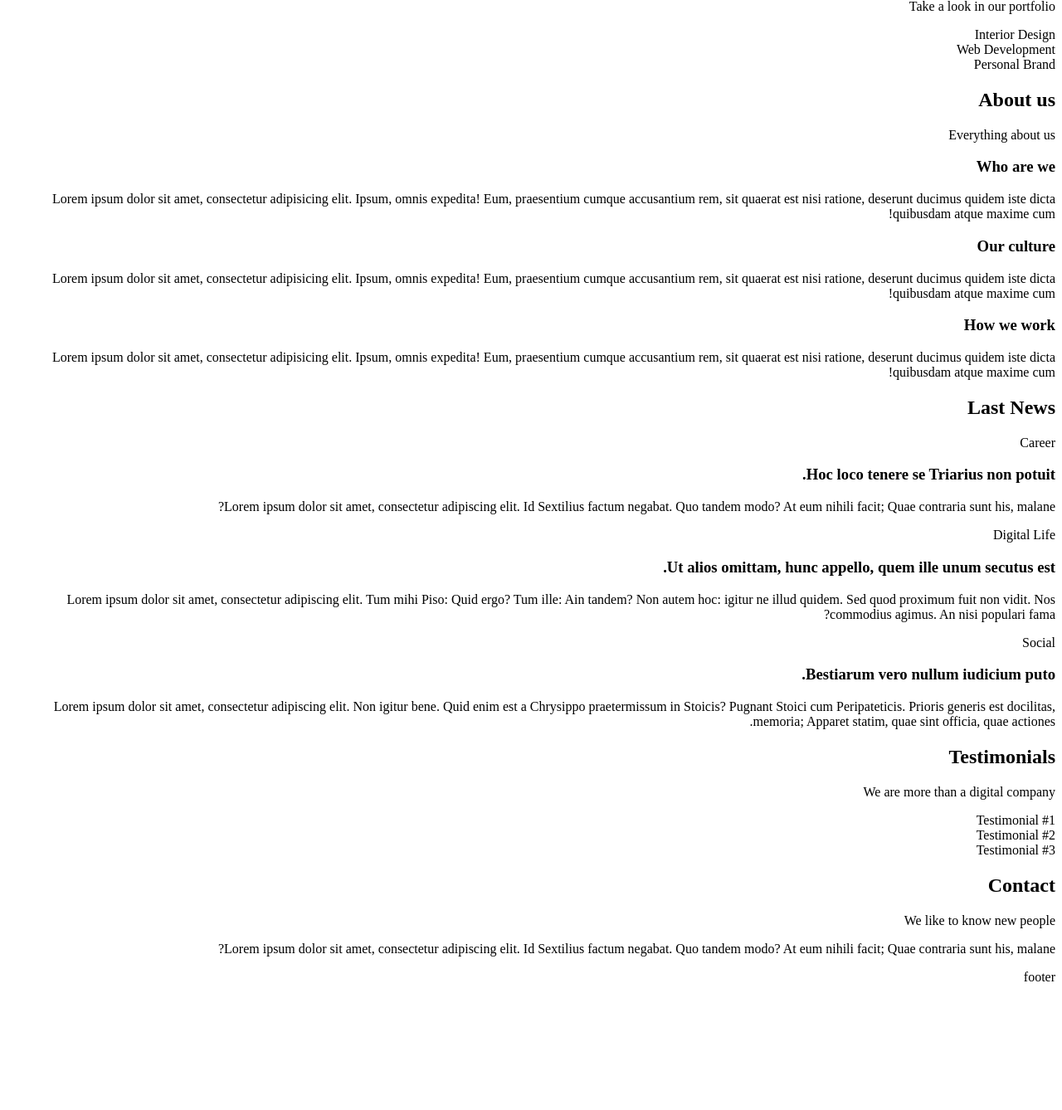
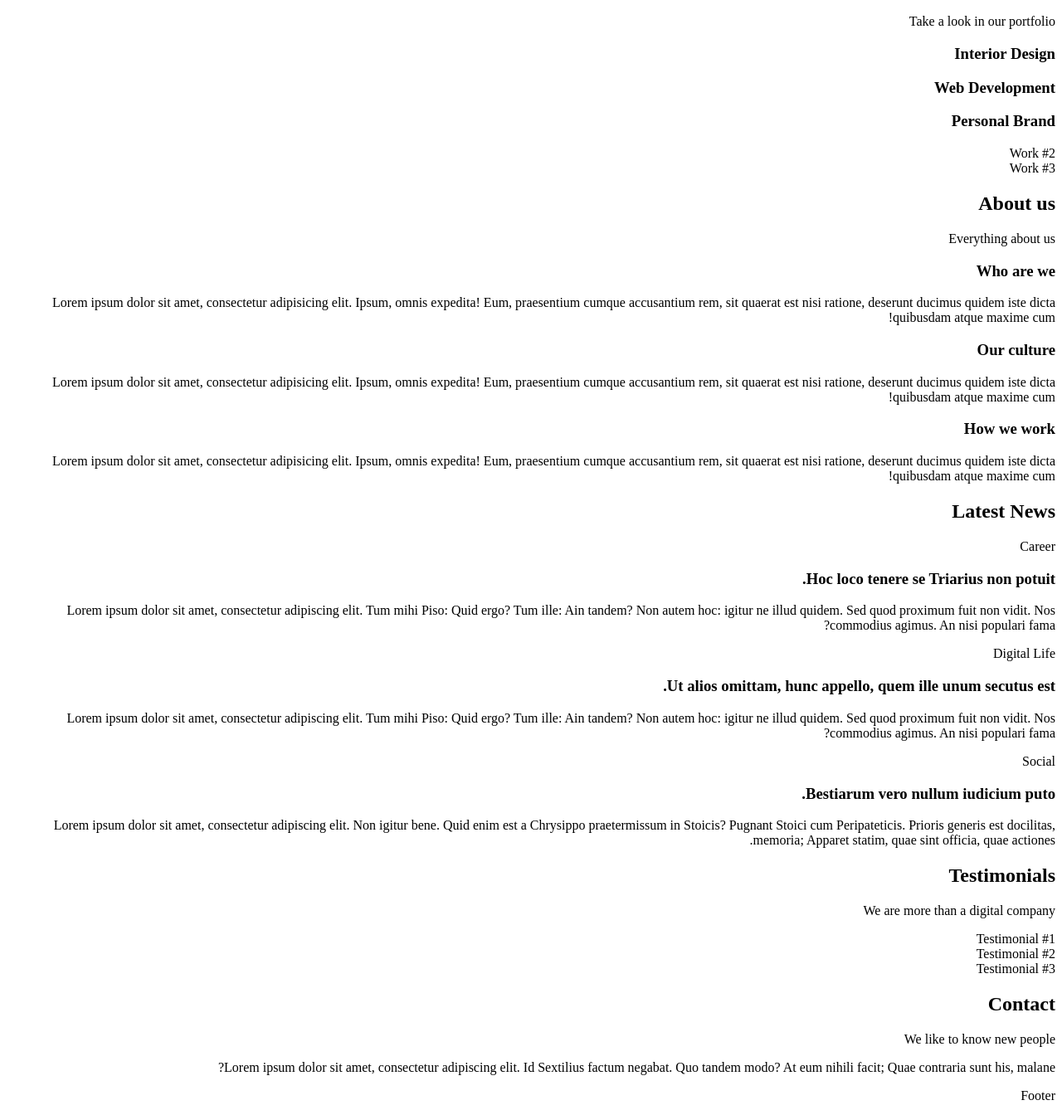
Before and after one commit to SeckMohameth/old-holbertonschool-web_front_end-, a plain HTML site: page 0x00-html_advanced/12-index.html in a window 1280 px wide. Shown: the part 504-1842 px from the top of the page at 83% size. Before the commit the page ends 1699 px from the top, so only its background shows below. Drawn offline with Linux system fonts and the light colour scheme.

```diff
--- a/0x00-html_advanced/12-index.html
+++ b/0x00-html_advanced/12-index.html
@@ -1,31 +1,31 @@
 <!DOCTYPE html>
 <html lang="en" dir="rtl">
 <head>
-  <meta charset="utf-8">
-  <meta name="viewport" width="device-width" initial-scale="1.0" viewport-fit="cover">
+  <meta charset="UTF-8">
+  <meta name="viewport" content="width=device-width, initial-scale=1.0, viewport-fit=cover">
+
+  <title>Homepage - Techium</title>
+
   <meta name="description" content="Techium is a digital agency">
 
-  <link rel="icon" type="image/x-icon" href="/favicon.ico">
-  <link rel="icon" type="image/png" href="/favicon.png">
-
-  <title>Article - Techium</title>
+  <link rel="icon" type="image/x-icon" href="./favicon.ico">
+  <link rel="icon" type="image/png" href="./favicon.png">
 
 </head>
 
 <body>
+
   <header>
-    <nav> </nav>
+    <nav></nav>
   </header>
 
   <main>
     <h1>Homepage</h1>
-
     <section>
       <h2>We help you build your brand!</h2>
     </section>
-
     <section>
-      <h2>Services</h2>
+      <h2>Services<h2>
 	  <p>We work with you</p>
 	  <h3>Design & Concept</h3>
 	  <h3>Digital Strategy</h3>
@@ -34,24 +34,17 @@
 	  <h3>Web Development</h3>
 	  <h3>Social Media</h3>
     </section>
-
     <section>
       <h2>Works</h2>
       <p>Take a look in our portfolio</p>
       <article>
-	Interior Design
+	<h3>Interior Design</h3>
+	<h3>Web Development</h3>
+	<h3>Personal Brand</h3>
       </article>
-
-      <article>
-	Web Development
-      </article>
-
-      <article>
-	Personal Brand
-      </article>
-
+      <article>Work #2</article>
+      <article>Work #3</article>
     </section>
-
     <section>
       <h2>About us</h2>
       <p>Everything about us</p>
@@ -62,58 +55,41 @@
       <h3>How we work</h3>
       <p>Lorem ipsum dolor sit amet, consectetur adipisicing elit. Ipsum, omnis expedita! Eum, praesentium cumque accusantium rem, sit quaerat est nisi ratione, deserunt ducimus quidem iste dicta quibusdam atque maxime cum!</p>
     </section>
-
-
     <section>
-      <h2>Last News</h2>
+      <h2>Latest News</h2>
       <article>
 	<p>Career</p>
 	<h3>Hoc loco tenere se Triarius non potuit.</h3>
-	<p>Lorem ipsum dolor sit amet, consectetur adipiscing elit. Id Sextilius factum negabat. Quo tandem modo? At eum nihili facit; Quae contraria sunt his, malane?</p>
+	<p>Lorem ipsum dolor sit amet, consectetur adipiscing elit. Tum mihi Piso: Quid ergo? Tum ille: Ain tandem? Non autem hoc: igitur ne illud quidem. Sed quod proximum fuit non vidit. Nos commodius agimus. An nisi populari fama?</p>
       </article>
-
       <article>
 	<p>Digital Life</p>
 	<h3>Ut alios omittam, hunc appello, quem ille unum secutus est.</h3>
 	<p>Lorem ipsum dolor sit amet, consectetur adipiscing elit. Tum mihi Piso: Quid ergo? Tum ille: Ain tandem? Non autem hoc: igitur ne illud quidem. Sed quod proximum fuit non vidit. Nos commodius agimus. An nisi populari fama?</p>
       </article>
-
-
       <article>
 	<p>Social</p>
 	<h3>Bestiarum vero nullum iudicium puto.</h3>
-	<p>Lorem ipsum dolor sit amet, consectetur adipiscing elit. Non igitur bene. Quid enim est a Chrysippo praetermissum in Stoicis? Pugnant Stoici cum Peripateticis. Prioris generis est docilitas, memoria; Apparet statim, quae sint officia, quae actiones.</p>
+	<p>Lorem ipsum dolor sit amet, consectetur adipiscing elit. Non igitur bene. Quid enim est a Chrysippo praetermissum in Stoicis? Pugnant Stoici cum Peripateticis. Prioris generis est docilitas, memoria; Apparet statim, quae sint officia, quae actiones.<p/>
       </article>
-
     </section>
-
-
     <section>
       <h2>Testimonials</h2>
       <p>We are more than a digital company</p>
-      <article>
-	Testimonial #1
-      </article>
-
-      <article>
-	Testimonial #2
-      </article>
-
-      <article>
-	Testimonial #3
-      </article>
+      <article>Testimonial #1</article>
+      <article>Testimonial #2</article>
+      <article>Testimonial #3</article>
     </section>
-
-
     <section>
       <h2>Contact</h2>
       <p>We like to know new people</p>
       <p>Lorem ipsum dolor sit amet, consectetur adipiscing elit. Id Sextilius factum negabat. Quo tandem modo? At eum nihili facit; Quae contraria sunt his, malane?</p>
     </section>
-
   </main>
 
+  <footer>
+    Footer
+  </footer>
 
-  <footer>footer</footer>
 </body>
 </html>
```
Lines whose indentation alone changed are shown as unchanged.
